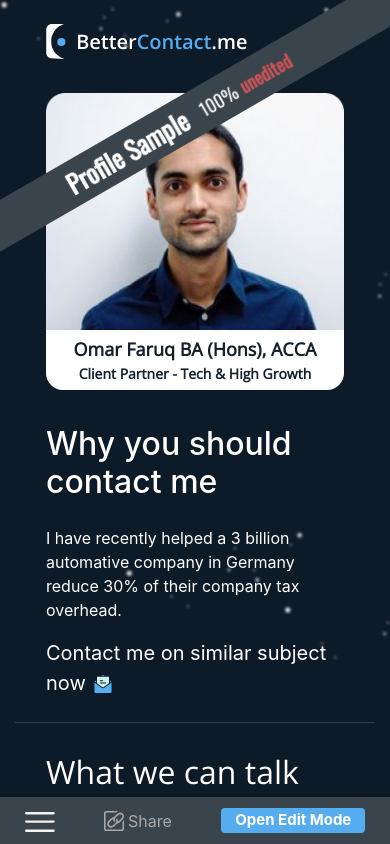
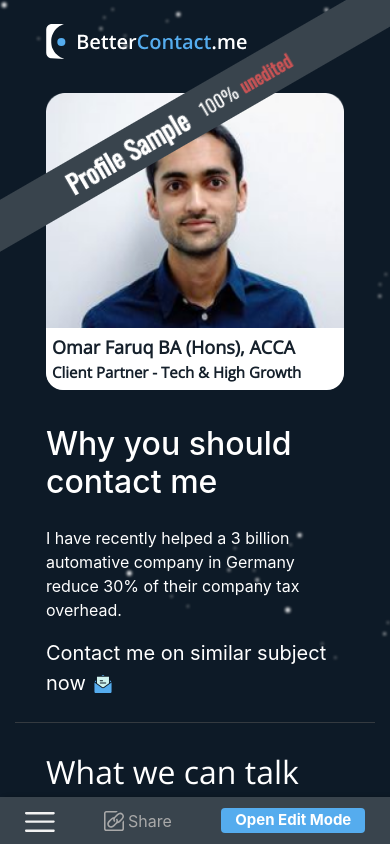
Before and after one commit to sr-js-dev/React-profile, a React (Create React App) app: page /profile in a window 390 px wide. Shown: the top 844 px of the page. Built offline with nearby package versions, Linux system fonts and the light colour scheme.

Commit message:
fix: text position in photo section

```diff
--- a/src/assets/style/Profile.css
+++ b/src/assets/style/Profile.css
@@ -61,11 +61,11 @@
     font-family: Open Sans;
     font-style: normal;
     font-weight: 600;
-    font-size: 23px;
+    font-size: 28px;
     margin-bottom: 0px;
 }
 .photo-detail p:last-child {
-    font-size: 18px;
+    font-size: 24px;
     margin-bottom: 0px;
 }
 .custom-bg-color {
@@ -432,12 +432,39 @@
     cursor: pointer;
 }
 
+@media (max-width:1740px) {
+    .photo-detail p {
+        font-size: 26px;
+    }
+    .photo-detail p:last-child {
+        font-size: 22px;
+    }
+}
+@media (max-width:1620px) {
+    .photo-detail p {
+        font-size: 22px;
+    }
+    .photo-detail p:last-child {
+        font-size: 19px;
+    }
+}
+@media only screen and (min-width: 768px) and (max-width: 1620px) {
+    /* For portrait layouts only */
+  }
 @media (max-width:1437px) {
     .photo-detail p {
-        font-size: 19px;
+        font-size: 20px;
     }
     .photo-detail p:last-child {
-        font-size: 15px;
+        font-size: 17px;
+    }
+}
+@media (max-width:768px) {
+    .photo-detail p {
+        font-size: 43px;
+    }
+    .photo-detail p:last-child {
+        font-size: 36px;
     }
 }
 @media (max-width:576px) {
@@ -466,10 +493,7 @@
         font-size: 18px;
     }
     .photo-detail p:last-child {
-        font-size: 14px;
-    }
-    .photo-detail p:last-child {
-        font-size: 14px;
+        font-size: 15px;
     }
     .qoutes-section {
         padding-bottom: 100px;
--- a/src/pages/Profile.js
+++ b/src/pages/Profile.js
@@ -98,7 +98,7 @@ const Profile = () => {
           </div> : null
       }
       <div className="row">
-        <div className="col-lg-7">
+        <div className="col-lg-8">
           <div className={isEditMode ? 'dashed-first-section' : 'first-section'}>
             <div className="row py-2 mx-3 py-4">
               <div className="col-lg-9 col-md-6 col-sm-7 logo-lg">
@@ -126,8 +126,8 @@ const Profile = () => {
                         </> : null
                     }
                     <div className={isEditMode ? 'photo-detail custom-bg-color' : 'photo-detail'}>
-                      <p className={isEditMode ? 'text-white font-weight-bold text-center' : 'font-weight-bold text-center'}>Omar Faruq BA (Hons), ACCA</p>
-                      <p className={isEditMode ? 'text-white text-center' : 'text-center'}>Client Partner - Tech & High Growth</p>
+                      <p className={isEditMode ? 'text-white font-weight-bold' : 'font-weight-bold'}>Omar Faruq BA (Hons), ACCA</p>
+                      <p className={isEditMode ? 'text-white' : ''}>Client Partner - Tech & High Growth</p>
                     </div>
                     <img src={ProfileImg} alt="profile" className="w-100" />
                   </div>
@@ -207,7 +207,7 @@ const Profile = () => {
           </div>
         </div>
         {/* section4 */}
-        <div className="col-lg-5 qoutes-section px-4">
+        <div className="col-lg-4 qoutes-section px-4">
           <div>
             <p className={isEditMode ? 'title mb-4 dashed-border' : 'title mb-4'}>Qoutes from Clients <span className="font-weight-bold">About me</span></p>
           </div>
```
